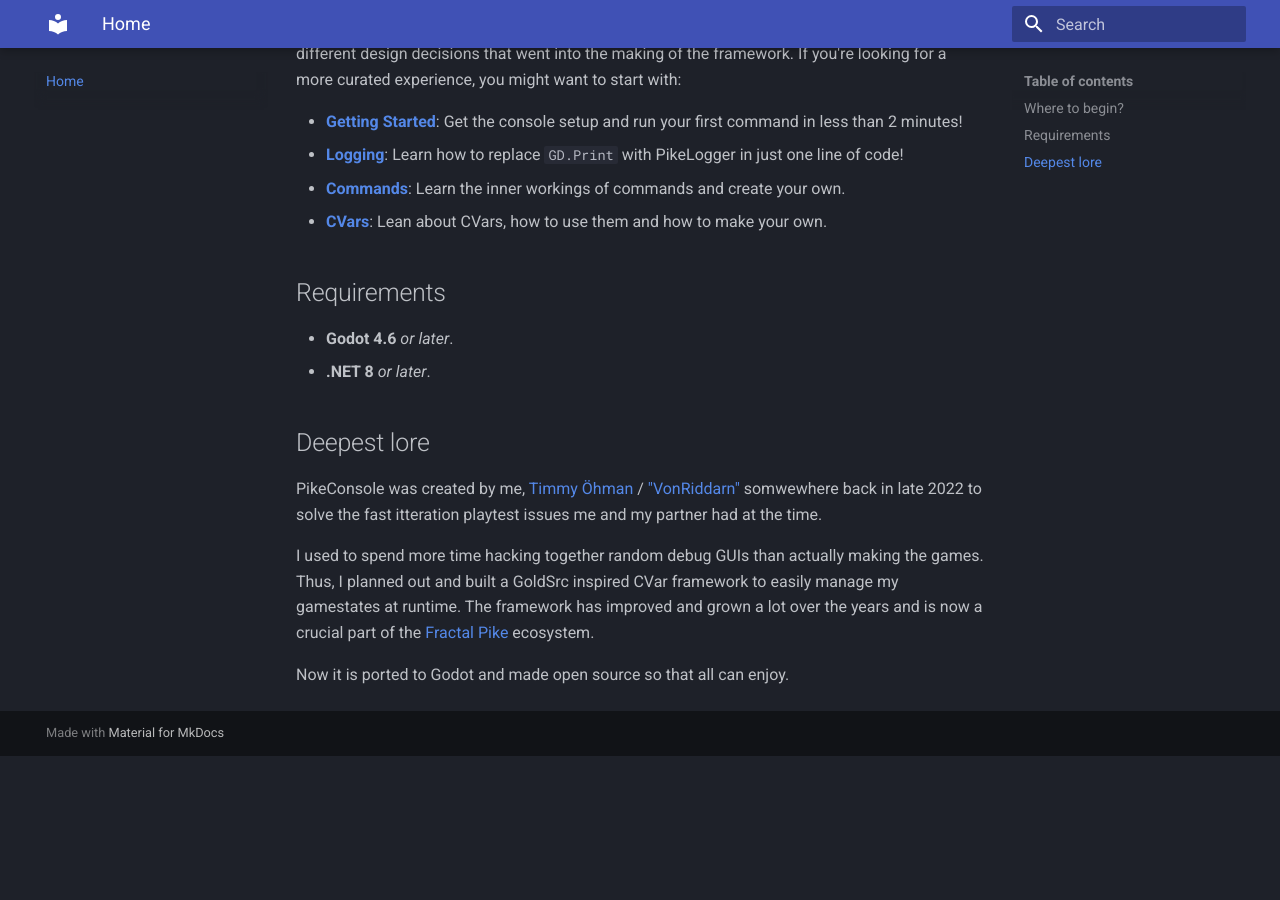
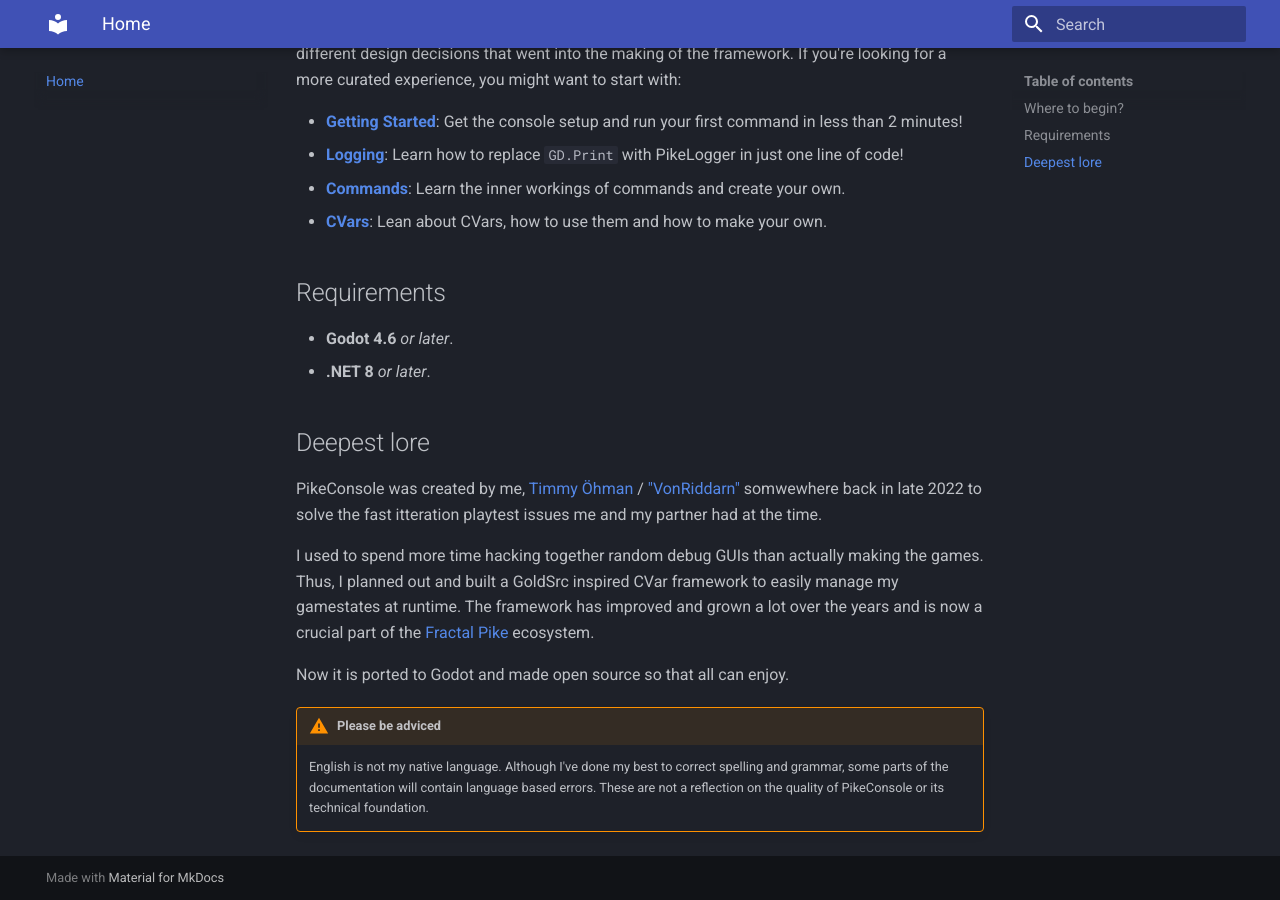
Before and after one commit to VonRiddarn/PikeConsole, an MkDocs documentation site: the page built from docs/index.md, in a window 1280 px wide and 900 px high, scrolled down 996 px. Built offline with MkDocs 1.6.1 and Material for MkDocs 9.7.7, drawn with Linux system fonts in a browser that asks for light colours; before the commit the page ends 1752 px from its top, so only the background shows below that.

Commit message:
docs: add language disclaimer

```diff
--- a/docs/index.md
+++ b/docs/index.md
@@ -41,3 +41,8 @@
 I used to spend more time hacking together random debug GUIs than actually making the games. Thus, I planned out and built a GoldSrc inspired CVar framework to easily manage my gamestates at runtime. The framework has improved and grown a lot over the years and is now a crucial part of the [Fractal Pike](https://www.fractalpike.com) ecosystem.
 
 Now it is ported to Godot and made open source so that all can enjoy.
+
+/// warning | Please be adviced
+English is not my native language. Although I've done my best to correct spelling and grammar, some parts of the documentation will contain language based errors.
+These are not a reflection on the quality of PikeConsole or its technical foundation.
+///
```
Also changed, not shown: docs/guides/index.md (+3 -0 lines).
